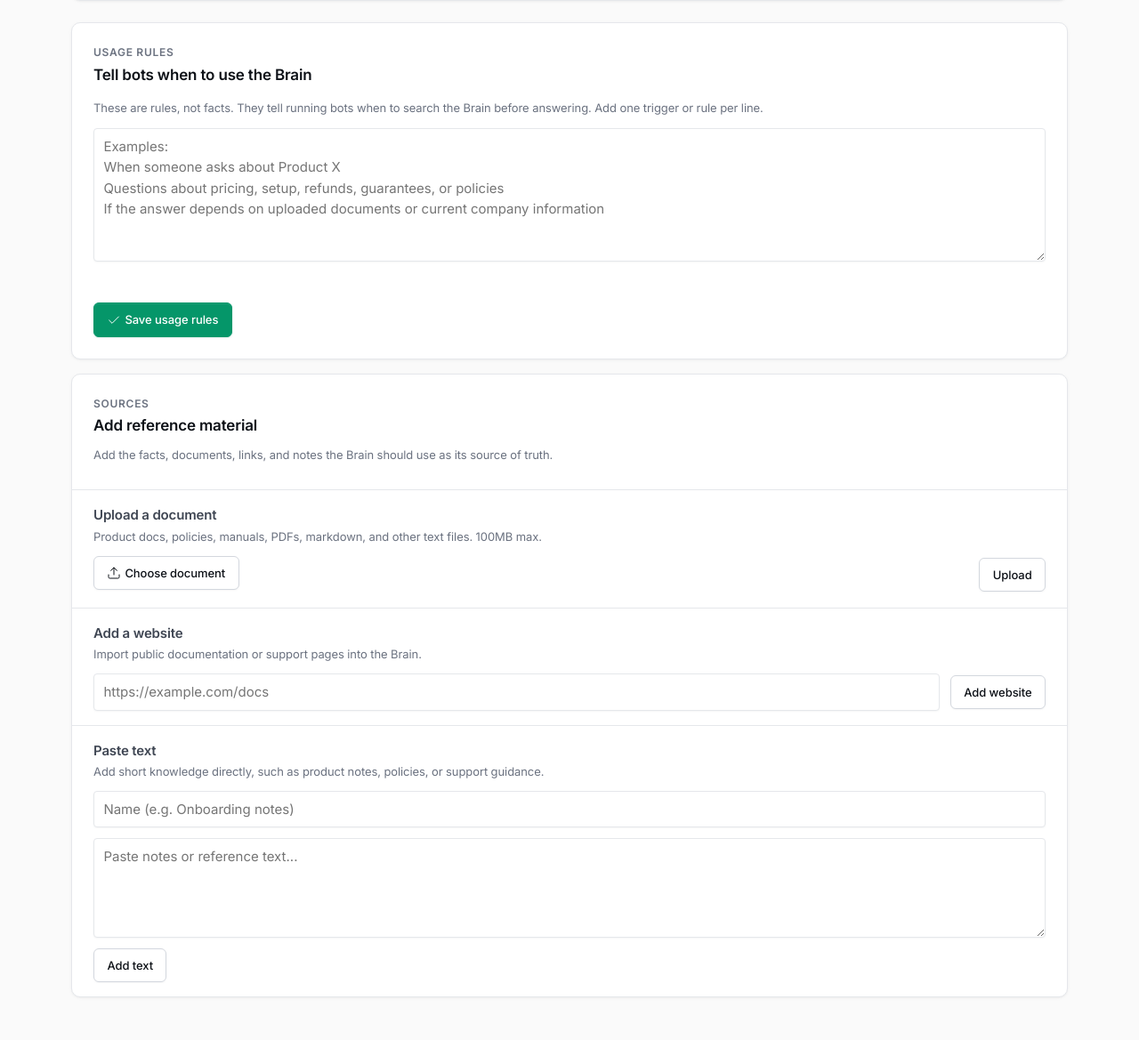
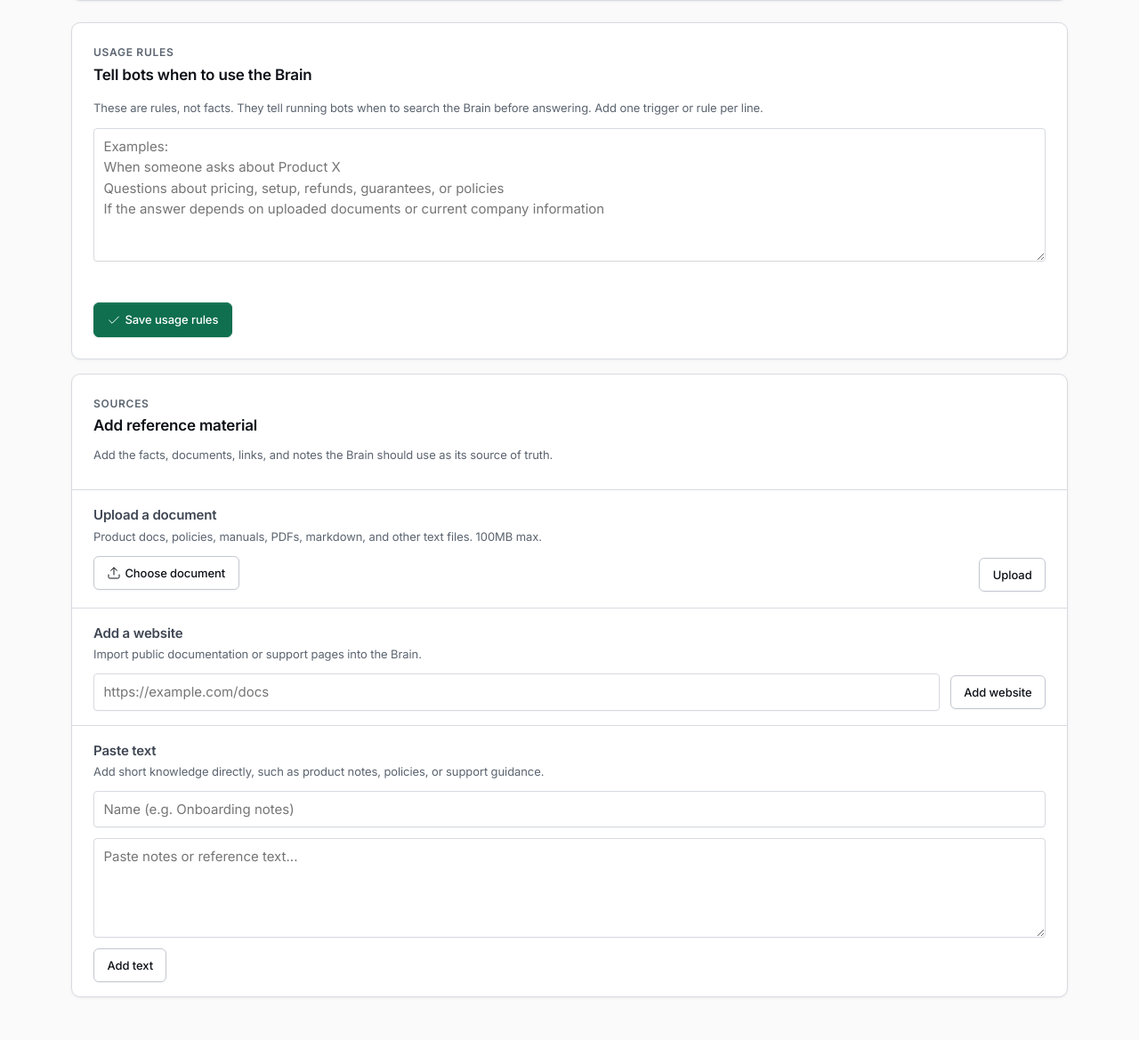
Before and after one commit to malvavisc0/meetkai, a Python web app: template src/kai/cockpit/templates/brain.html in a window 1280 px wide. Shown: the part 439-1608 px from the top of the page at 89% size. Run offline with Jinja, Linux system fonts and the light colour scheme; the template is opened without the code that fills it: most values are stand-ins (such as "Sample title", 1, 10 or a date in 2020); some libraries are stand-ins or nearby versions.

Commit message:
softening colors

```diff
--- a/src/kai/cockpit/static/cockpit.css
+++ b/src/kai/cockpit/static/cockpit.css
@@ -45,11 +45,11 @@
     /* intentional accent (green) reserved for active/positive states. */
     --color-ink: #0d1117;                    /* headings, primary text */
     --color-ink-secondary: #3f4653;          /* body text */
-    --color-muted: #6b7280;                  /* meta, secondary labels */
-    --color-subtle: #94a0b0;                 /* placeholders, disabled text */
-
-    --color-border: #e5e7eb;                 /* default 1px borders */
-    --color-border-strong: #d3d7de;          /* emphasized borders, dividers */
+    --color-muted: #5b6470;                  /* meta, secondary labels */
+    --color-subtle: #7a8696;                 /* placeholders, disabled text */
+
+    --color-border: #d7dae0;                 /* default 1px borders */
+    --color-border-strong: #c3c7d0;          /* emphasized borders, dividers */
 
     --color-page: #fafafa;                   /* app background */
     --color-surface: #ffffff;                /* card / panel surface */
@@ -61,11 +61,11 @@
     --color-panel-border: #1c2029;
 
     /* Accent — green, reserved for "active/positive" signal only */
-    --color-accent-50: #ecfdf5;
-    --color-accent-100: #d1fae5;
-    --color-accent-500: #10b981;
-    --color-accent-600: #059669;
-    --color-accent-700: #047857;
+    --color-accent-50: #eaf6f0;
+    --color-accent-100: #cfe8dd;
+    --color-accent-500: #3fae84;
+    --color-accent-600: #0f6f4f;
+    --color-accent-700: #0a5a3e;
     --color-tertiary: var(--color-accent-600);
     --color-action: var(--color-accent-600);
     --color-action-text: #ffffff;
@@ -74,11 +74,13 @@
 
     --color-warn: #b45309;
     --color-warn-bg: #fef3c7;
-    --color-danger: #dc2626;
+    --color-danger: #c4373a;
     --color-danger-bg: #fef2f2;
 
-    /* Table row divider on white — border alone is ~1.3:1, invisible. */
-    --color-divider: color-mix(in srgb, var(--color-border-strong) 60%, transparent);
+    /* Table row divider on white — a transparent mix was even less visible
+       than the solid border it replaced; use a slightly stronger solid
+       tone instead. */
+    --color-divider: #e2e4e9;
 
     /* Type — one neo-grotesque sans for all UI text; monospace is reserved */
     /* strictly for code, IDs, ports and raw log/terminal output. */
@@ -118,7 +120,7 @@
     --shadow-md: 0 4px 10px -4px rgba(13, 17, 23, 0.1), 0 2px 4px -2px rgba(13, 17, 23, 0.05);
     --shadow-lg: 0 12px 28px -10px rgba(13, 17, 23, 0.16), 0 4px 10px -4px rgba(13, 17, 23, 0.08);
     --shadow-card: var(--shadow-sm);
-    --shadow-focus-accent: 0 0 0 3px color-mix(in srgb, var(--color-accent-600) 22%, transparent);
+    --shadow-focus-accent: 0 0 0 4px color-mix(in srgb, var(--color-accent-600) 35%, transparent);
 
     /* Transition */
     --transition-fast: 120ms ease;
@@ -338,23 +340,23 @@
   /* Overall deployment health: green = all bots running, orange = some
      running, red = none running, gray = logged out / no deployments yet. */
   .topbar__brand--ok::before {
-    background: #22c55e;
-    box-shadow: 0 0 0 3px color-mix(in srgb, #22c55e 30%, transparent);
+    background: var(--color-accent-600);
+    box-shadow: 0 0 0 3px color-mix(in srgb, var(--color-accent-600) 30%, transparent);
   }
 
   .topbar__brand--warn::before {
-    background: #f59e0b;
-    box-shadow: 0 0 0 3px color-mix(in srgb, #f59e0b 30%, transparent);
+    background: var(--color-warn);
+    box-shadow: 0 0 0 3px color-mix(in srgb, var(--color-warn) 30%, transparent);
   }
 
   .topbar__brand--down::before {
-    background: #ef4444;
-    box-shadow: 0 0 0 3px color-mix(in srgb, #ef4444 30%, transparent);
+    background: var(--color-danger);
+    box-shadow: 0 0 0 3px color-mix(in srgb, var(--color-danger) 30%, transparent);
   }
 
   .topbar__brand--none::before {
-    background: #6b7280;
-    box-shadow: 0 0 0 3px color-mix(in srgb, #6b7280 30%, transparent);
+    background: #9ca3af;
+    box-shadow: 0 0 0 3px color-mix(in srgb, #9ca3af 30%, transparent);
   }
 
   .topbar__nav {
@@ -933,6 +935,13 @@
   .subcard input[type="text"] {
     flex: 1 1 auto;
     min-width: 0;
+  }
+
+  /* Without this the button shrinks along with the input at narrow subcard
+     widths, and its label text overflows the shrunk box instead of the
+     input absorbing all the available shrink space. */
+  .subcard form .button {
+    flex-shrink: 0;
   }
 
   .sleep-list {
@@ -1042,7 +1051,7 @@
     background: var(--color-accent-600);
     color: var(--color-action-text);
     border-color: var(--color-accent-600);
-    box-shadow: 0 1px 2px rgba(4, 120, 87, 0.15), inset 0 1px 0 rgba(255, 255, 255, 0.08);
+    box-shadow: 0 1px 2px color-mix(in srgb, var(--color-accent-700) 15%, transparent), inset 0 1px 0 rgba(255, 255, 255, 0.08);
   }
 
   .button--primary:hover {
```
